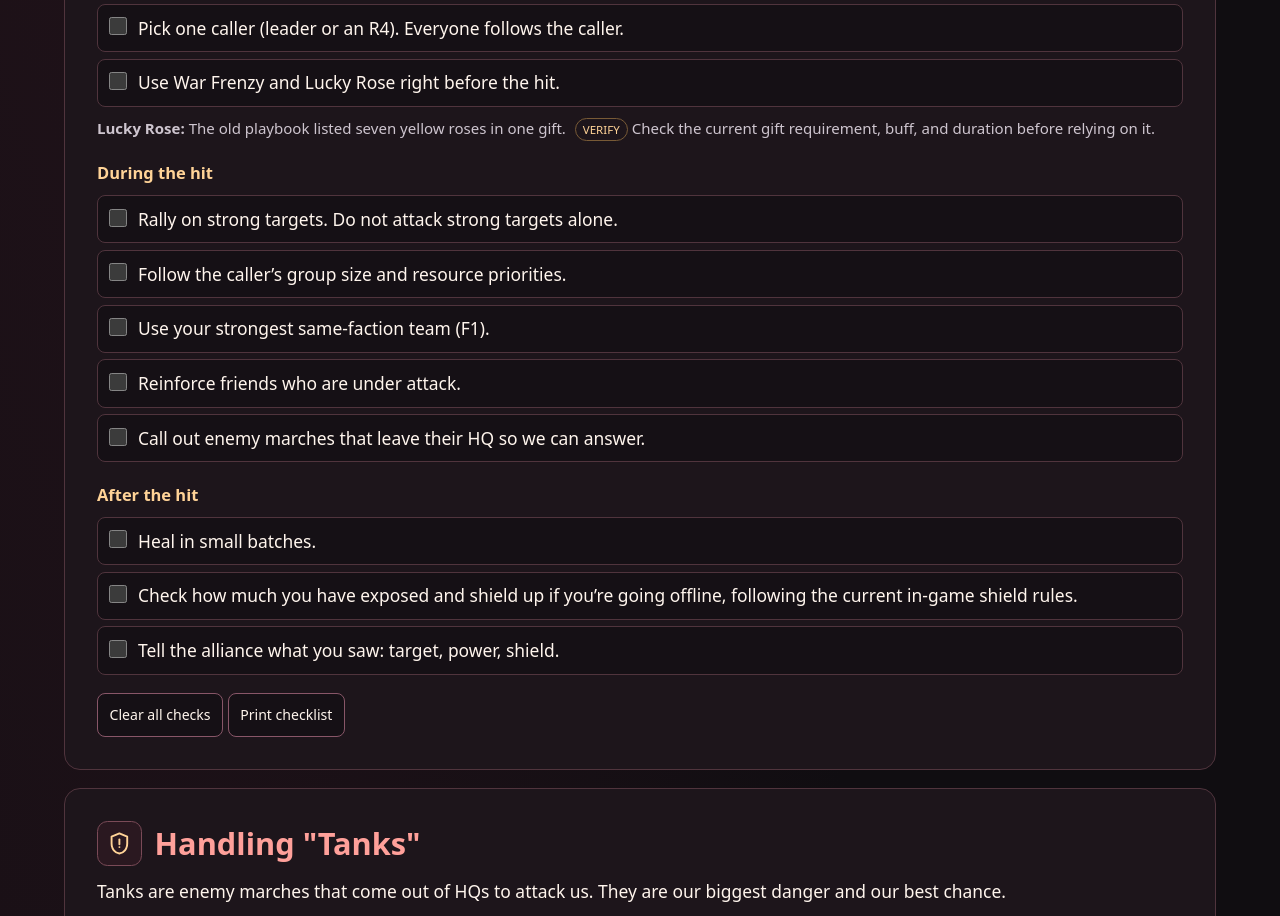
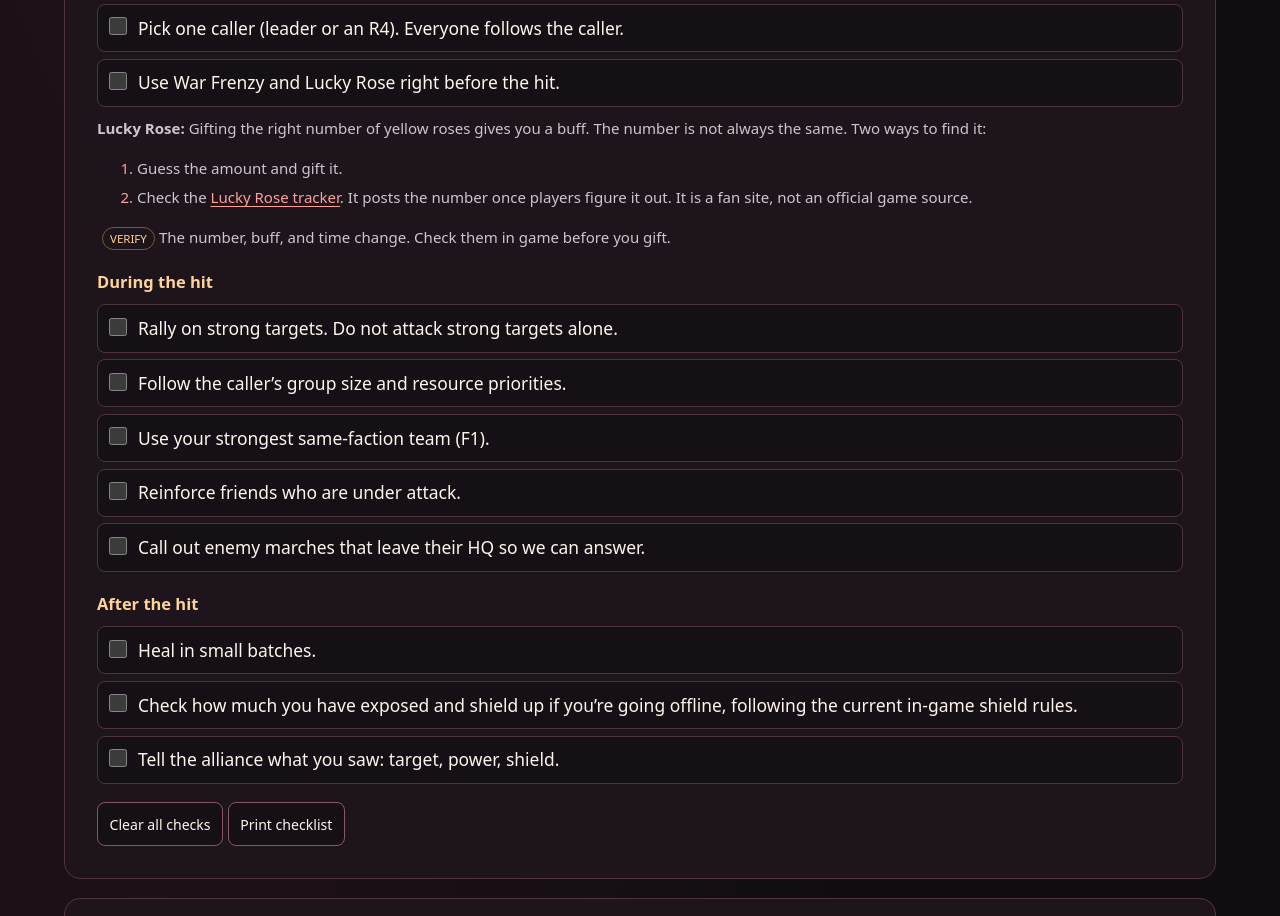
Before and after one commit to thebardchat/vhu-playbook, a plain HTML site: page index.html in a window 1280 px wide. Shown: the part 5758-6674 px from the top of the page. Drawn offline with Linux system fonts and the light colour scheme.

Commit message:
Update Lucky Rose note and add tracker link
Co-Authored-By: Claude Sonnet 5.5 <noreply@anthropic.com>
Claude-Session: https://claude.ai/code/session_01VnA3W4RPRc7oQq36U9qjfh

```diff
--- a/index.html
+++ b/index.html
@@ -437,7 +437,12 @@ If a friendly base is under attack, share the location and ETA in alliance chat.
     <li><label><input type="checkbox"> Pick one caller (leader or an R4). Everyone follows the caller.</label></li>
     <li><label><input type="checkbox"> Use War Frenzy and Lucky Rose right before the hit.</label></li>
   </ul>
-  <p class="note"><strong>Lucky Rose:</strong> The old playbook listed seven yellow roses in one gift. <span class="test">VERIFY</span> Check the current gift requirement, buff, and duration before relying on it.</p>
+  <p class="note"><strong>Lucky Rose:</strong> Gifting the right number of yellow roses gives you a buff. The number is not always the same. Two ways to find it:</p>
+  <ol class="note">
+    <li>Guess the amount and gift it.</li>
+    <li>Check the <a href="https://ztools.co.uk/tools/lucky-rose/" target="_blank" rel="noopener noreferrer">Lucky Rose tracker</a>. It posts the number once players figure it out. It is a fan site, not an official game source.</li>
+  </ol>
+  <p class="note"><span class="test">VERIFY</span> The number, buff, and time change. Check them in game before you gift.</p>
 
   <h3>During the hit</h3>
   <ul class="check">
```
